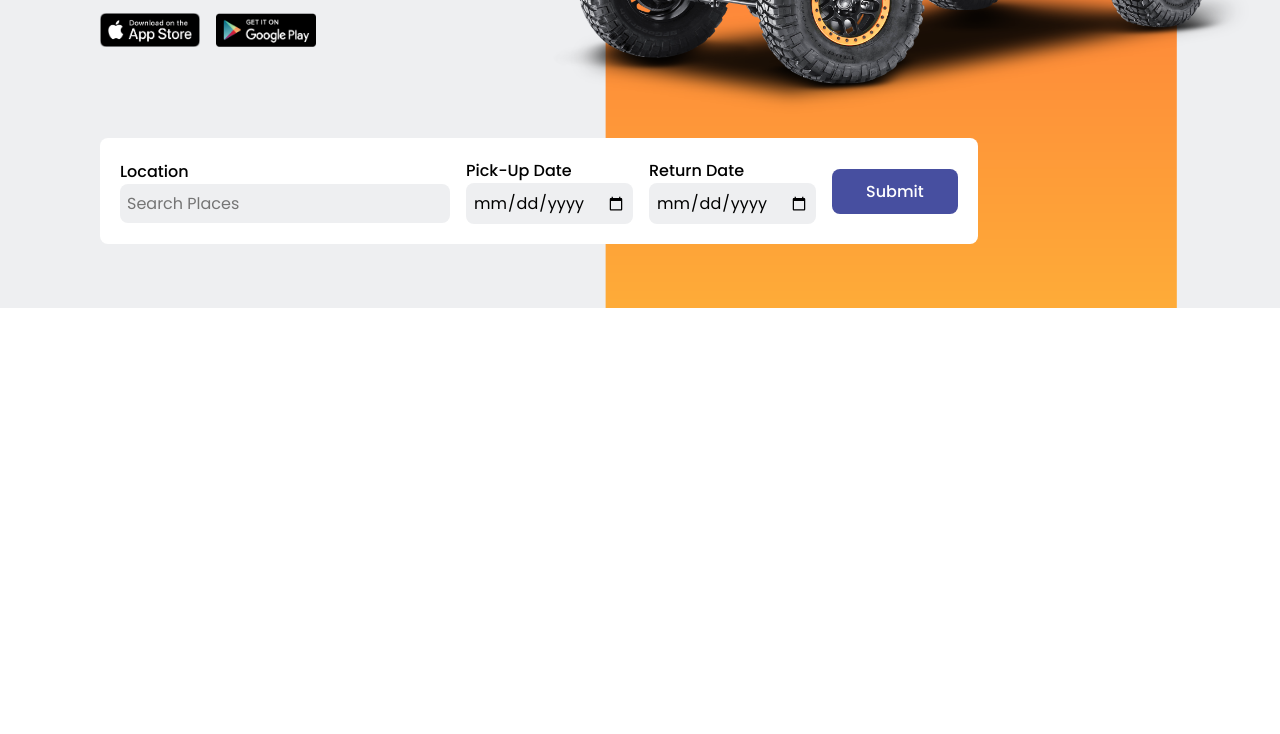
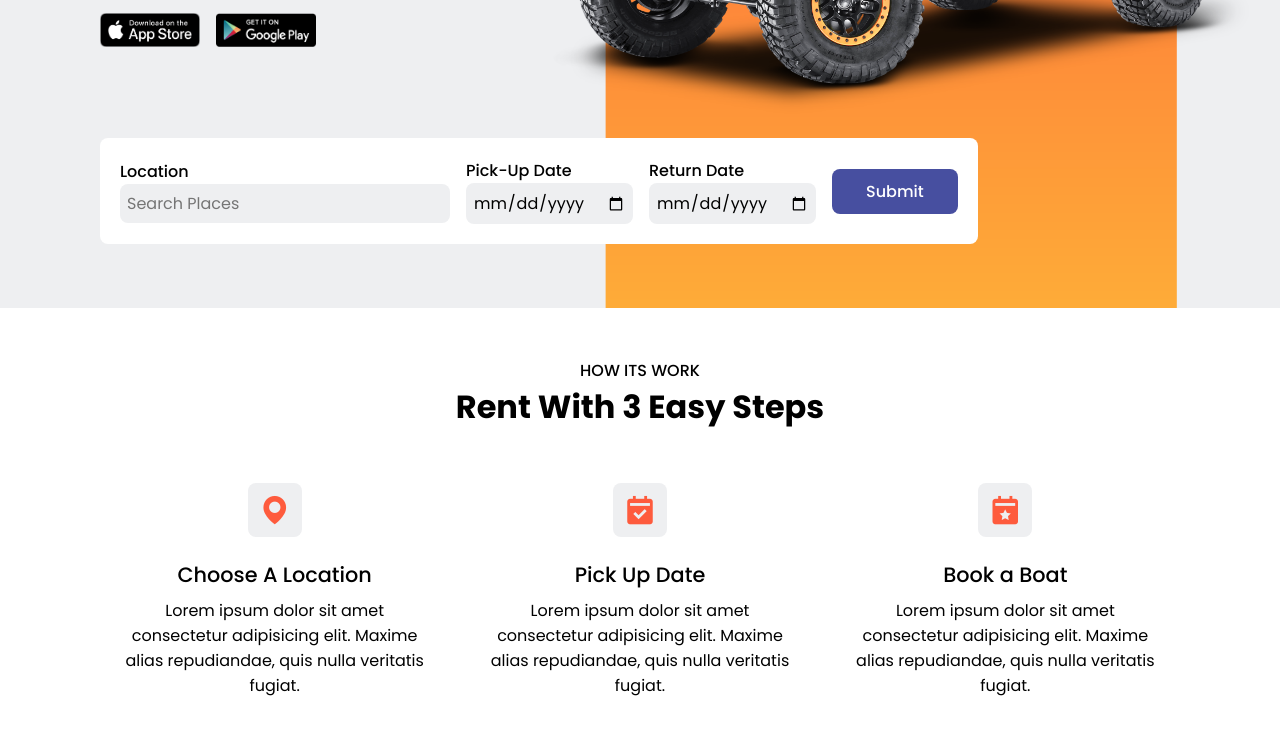
Before and after one commit to s0shiro/boat-rental-website, a plain HTML site: page index.html in a window 1280 px wide. Shown: the part 492-1226 px from the top of the page. Before the commit the page ends 800 px from the top, so only its background shows below. Drawn offline with nearby package versions, Linux system fonts and the light colour scheme.

Commit message:
Ride page done

```diff
--- a/index.html
+++ b/index.html
@@ -61,6 +61,42 @@
       </div>
     </section>
 
+    <!-- Ride -->
+    <section class="ride" id="ride">
+      <div class="heading">
+        <span>How Its Work</span>
+        <h1>Rent With 3 Easy Steps</h1>
+      </div>
+      <div class="ride-container">
+        <div class="box">
+          <i class="bx bxs-map"></i>
+          <h2>Choose A Location</h2>
+          <p>
+            Lorem ipsum dolor sit amet consectetur adipisicing elit. Maxime
+            alias repudiandae, quis nulla veritatis fugiat.
+          </p>
+        </div>
+
+        <div class="box">
+          <i class="bx bxs-calendar-check"></i>
+          <h2>Pick Up Date</h2>
+          <p>
+            Lorem ipsum dolor sit amet consectetur adipisicing elit. Maxime
+            alias repudiandae, quis nulla veritatis fugiat.
+          </p>
+        </div>
+
+        <div class="box">
+          <i class="bx bxs-calendar-star"></i>
+          <h2>Book a Boat</h2>
+          <p>
+            Lorem ipsum dolor sit amet consectetur adipisicing elit. Maxime
+            alias repudiandae, quis nulla veritatis fugiat.
+          </p>
+        </div>
+      </div>
+    </section>
+
     <script src="main.js"></script>
   </body>
 </html>
--- a/style.css
+++ b/style.css
@@ -161,3 +161,41 @@ navbar li {
 .form-container form .btn:hover {
   background: var(--main-color);
 }
+.heading {
+  text-align: center;
+}
+.heading span {
+  font-weight: 500;
+  text-transform: uppercase;
+}
+.heading h1 {
+  font-size: 2rem;
+}
+.ride-container {
+  display: grid;
+  align-items: center;
+  grid-template-columns: repeat(auto-fit, minmax(250px, auto));
+  gap: 1rem;
+  margin-top: 2rem;
+}
+.ride-container .box {
+  text-align: center;
+  padding: 20px;
+}
+.ride-container .box .bx {
+  font-size: 34px;
+  padding: 10px;
+  background: #eeeff1;
+  border-radius: 0.5rem;
+  color: var(--main-color);
+}
+.ride-container .box h2 {
+  font-size: 1.3rem;
+  font-weight: 500;
+  margin: 1.4rem 0 0.5rem;
+}
+.ride-container .box .bx:hover,
+.ride-container .bx .bxs-calendar-star {
+  background: var(--gradient);
+  color: #fff;
+}
```
